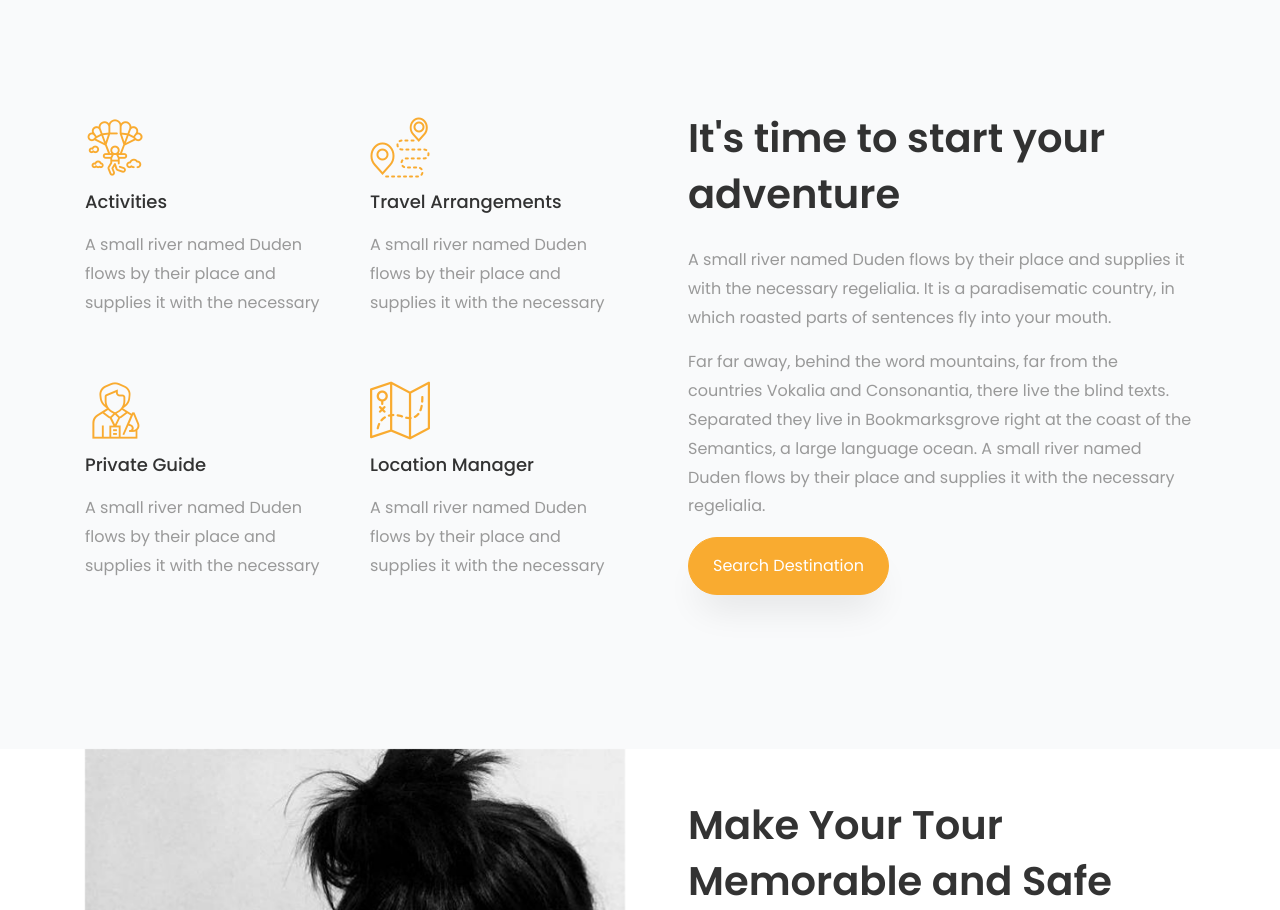
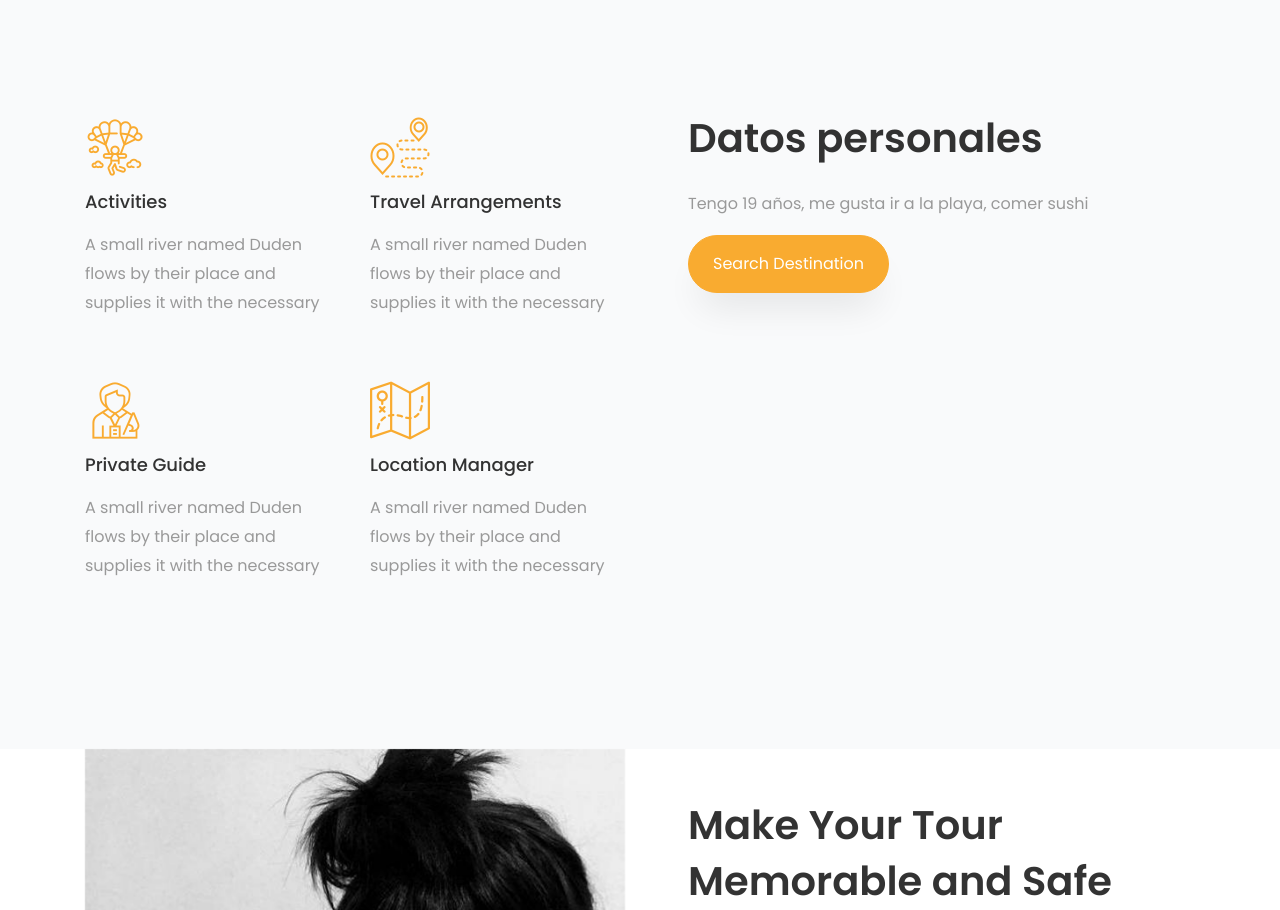
Before and after one commit to tiffanymiilene/tiffany.github.io, a plain HTML site: page index.html in a window 1280 px wide. Shown: the part 802-1712 px from the top of the page. Drawn offline with Linux system fonts and the light colour scheme; some packages are replaced by stand-ins of ours; no server answers; files whose address does not match are found by name.

Commit message:
Update index.html

```diff
--- a/index.html
+++ b/index.html
@@ -143,10 +143,8 @@
       <div class="container">
         <div class="row d-flex">
           <div class="col-md-6 order-md-last heading-section pl-md-5 ftco-animate">
-          	<h2 class="mb-4">It's time to start your adventure</h2>
-            <p>A small river named Duden flows by their place and supplies it with the necessary regelialia. It is a paradisematic country, in which roasted parts of sentences fly into your mouth.</p>
-            <p>Far far away, behind the word mountains, far from the countries Vokalia and Consonantia, there live the blind texts. Separated they live in Bookmarksgrove right at the coast of the Semantics, a large language ocean.
-            A small river named Duden flows by their place and supplies it with the necessary regelialia.</p>
+          	<h2 class="mb-4">Datos personales</h2>
+            <p>Tengo 19 años, me gusta ir a la playa, comer sushi </p>
             <p><a href="#" class="btn btn-primary py-3 px-4">Search Destination</a></p>
           </div>
           <div class="col-md-6">
```
